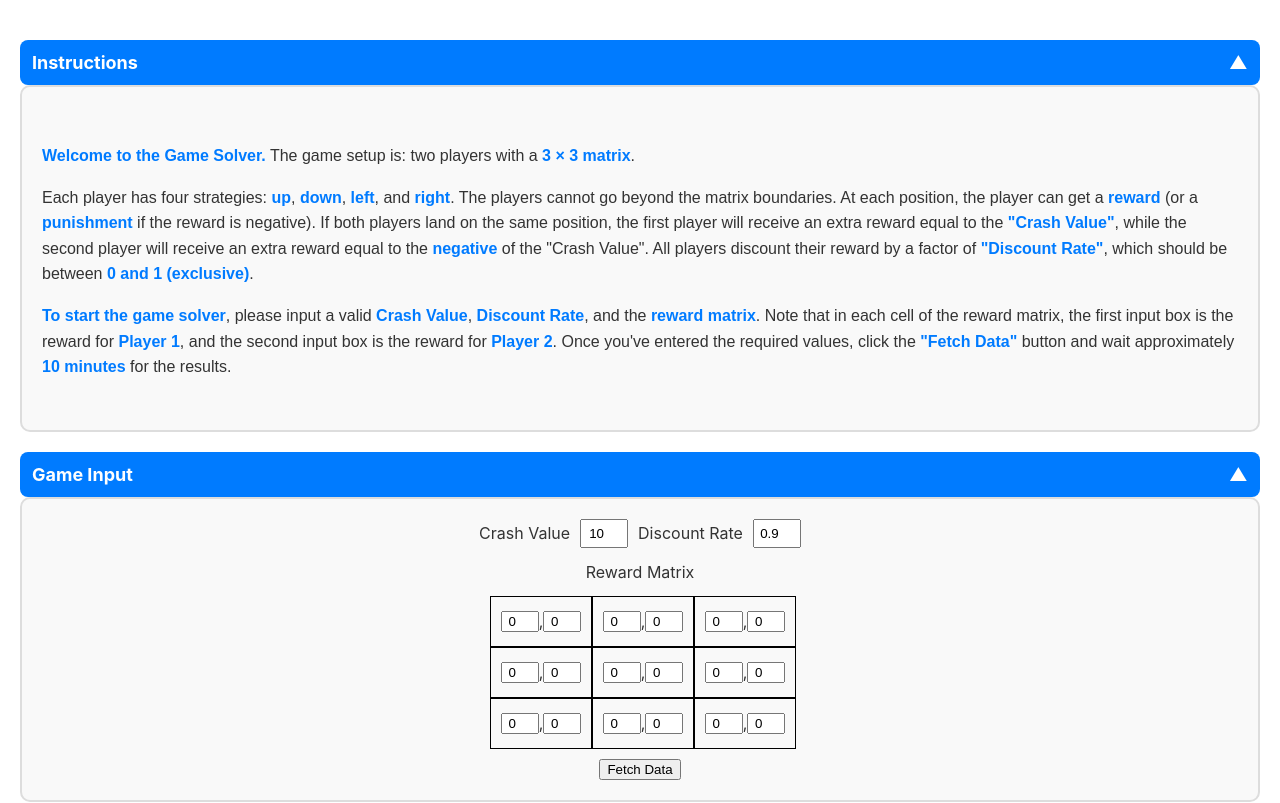
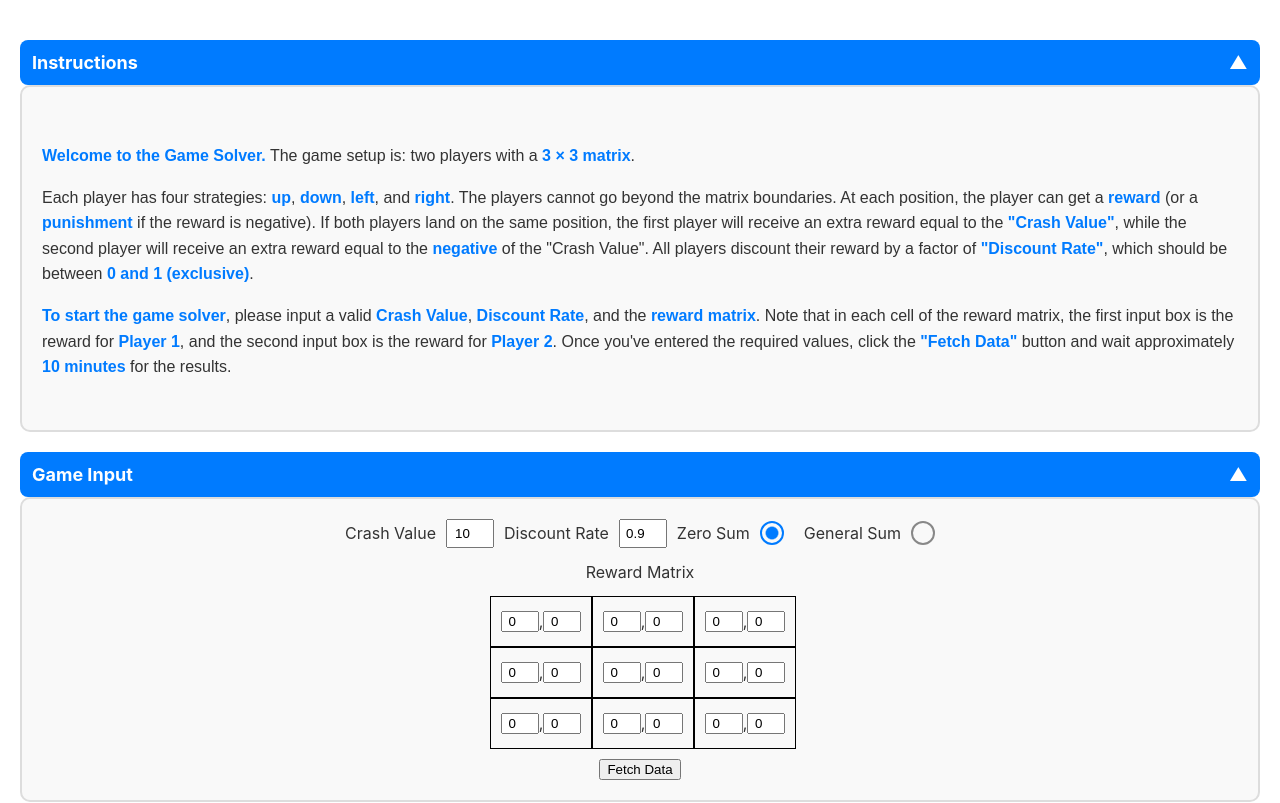
Before and after one commit to zelongjiang123/GameVisualization, a React app: page / in a window 1280 px wide. Shown: the top 803 px of the page. Built offline with nearby package versions, Linux system fonts and the light colour scheme.

Commit message:
enable the users to select between zero sum and general sum

```diff
--- a/src/App.tsx
+++ b/src/App.tsx
@@ -5,7 +5,7 @@ import OptimalPoliciesPage from './pages/optimal_policies_visualization_page/Opt
 import OptimalStrategiesPage from './pages/optimal_strategies_page/OptimalStrategiesPage';
 import NodesGraph from './components/NodesGraph';
 import { getGameResult } from './api_calls/apiCall';
-import { Arrow, JointStrategy, StrategiesGivenOpponentPosition } from './components/configs';
+import { Arrow, GameType, JointStrategy, StrategiesGivenOpponentPosition } from './components/configs';
 import LoadingPage from './pages/loading_page/LoadingPage';
 import GameAnimationPage from './pages/optimal_policies_visualization_page/GameAnimationPage';
 import GameInput from './pages/game_input_page/GameInput';
@@ -20,6 +20,7 @@ function App() {
   const [strategiesGivenOpponentPosition, setStrategiesGivenOpponentPosition] = useState<StrategiesGivenOpponentPosition[][]>([]);
   const [loading, setLoading] = useState<boolean>(false);
   const [message, setMessage] = useState<string>("");
+  const [gameType, setGameType] = useState<GameType>("Zero Sum");
   const [jointStrategiesMap, setJointStrategiesMap] = useState<Map<string, JointStrategy>>(new Map());
 
    const initialMatrix = Array(3)
@@ -35,7 +36,7 @@ function App() {
     console.log("click");
     setMessage("");
     setLoading(true);
-    let {jointStrategiesMap, strategiesGivenOpponentPosition, arrowsJointStrategies} = await getGameResult(rewardMatrix, crashValue, discountRate, (message) => setMessage(message));
+    let {jointStrategiesMap, strategiesGivenOpponentPosition, arrowsJointStrategies} = await getGameResult(rewardMatrix, crashValue, discountRate, gameType,(message) => setMessage(message));
     setStrategiesGivenOpponentPosition(strategiesGivenOpponentPosition);
     setArrowsJointStrategies(arrowsJointStrategies);
     setJointStrategiesMap(jointStrategiesMap);
@@ -47,7 +48,7 @@ function App() {
       { !loading &&
       <div className='content'>
         <Instruction/>
-        <GameInputContext.Provider value={{rewardMatrix, setRewardMatrixCallback: (matrix) => setRewardMatrix(matrix), crashValue, setCrashValueCallback: (value) => setCrashValue(value), discountRate, setDiscountRateCallback: (value) => setDiscountRate(value)}}>
+        <GameInputContext.Provider value={{gameType, setGameTypeCallback: (value) => {setGameType(value)}, rewardMatrix, setRewardMatrixCallback: (matrix) => setRewardMatrix(matrix), crashValue, setCrashValueCallback: (value) => setCrashValue(value), discountRate, setDiscountRateCallback: (value) => setDiscountRate(value)}}>
           <GameInput onFetchData={handleButtonClick}/>
         </GameInputContext.Provider>
 
--- a/src/api_calls/apiCall.tsx
+++ b/src/api_calls/apiCall.tsx
@@ -1,4 +1,4 @@
-import { Arrow, JointStrategy, StrategiesGivenOpponentPosition, Strategy } from "../components/configs";
+import { Arrow, GameType, JointStrategy, StrategiesGivenOpponentPosition, Strategy } from "../components/configs";
 
 
 interface GetGameResultResponse {
@@ -11,7 +11,7 @@ const server_url_local = "http://localhost:5000";
 // const server_url = "https://game-solver-backend.onrender.com";
 const server_url = "https://www.zelongjiang.cc";
 
-export async function getGameResult(rewardMatrix: number[][][], crashValue: number, discountRate: number, onMessage: (message: string) => void): Promise<GetGameResultResponse> {
+export async function getGameResult(rewardMatrix: number[][][], crashValue: number, discountRate: number, gameType: GameType, onMessage: (message: string) => void): Promise<GetGameResultResponse> {
 
     return new Promise(async (resolve, reject) => {
         try {
@@ -27,6 +27,7 @@ export async function getGameResult(rewardMatrix: number[][][], crashValue: numb
                 rewardMatrix,
                 crashValue,
                 discountRate,
+                gameType,
             }
 
             const response = await fetch(`${server_url_local}/api/start_game`, {
--- a/src/components/configs.tsx
+++ b/src/components/configs.tsx
@@ -29,3 +29,5 @@ export interface JointStrategy {
     positions: number[][],
     transitions: {positions: number[], nextPositions: number[], probability: number}[][]
 }
+
+export type GameType = "Zero Sum" | "General Sum";
--- /dev/null
+++ b/src/components/utils/OptionSelector.less
@@ -0,0 +1,36 @@
+.option-selector {
+    display: flex;
+    gap: 20px;
+    align-items: center;
+
+    .option-label {
+      display: flex;
+      align-items: center;
+      cursor: pointer;
+      font-size: 16px;
+
+      .option-text {
+        margin-right: 10px;
+      }
+
+      .option-circle {
+        width: 20px;
+        height: 20px;
+        border: 2px solid #888;
+        border-radius: 50%;
+        display: flex;
+        align-items: center;
+        justify-content: center;
+        transition: all 0.3s ease-in-out;
+
+        &:hover {
+          border-color: #007bff;
+        }
+
+        &.selected {
+          border-color: #007bff;
+          background: radial-gradient(circle, #007bff 40%, transparent 50%);
+        }
+      }
+    }
+  }
--- /dev/null
+++ b/src/components/utils/OptionSelector.tsx
@@ -0,0 +1,31 @@
+import { useState } from "react";
+import "./OptionSelector.less";
+
+interface OptionSelectorProps {
+  options: string[];
+  onSelect: (selected: string) => void;
+  defaultOption: string;
+}
+
+export default function OptionSelector({ options, onSelect, defaultOption }: OptionSelectorProps) {
+  const [selected, setSelected] = useState<string>(defaultOption);
+
+  const handleSelect = (option: string) => {
+    setSelected(option);
+    onSelect(option);
+  };
+
+  return (
+    <div className="option-selector">
+      {options.map((option) => (
+        <label key={option} className="option-label">
+          <span className="option-text">{option}</span>
+          <span
+            className={`option-circle ${selected === option ? "selected" : ""}`}
+            onClick={() => handleSelect(option)}
+          />
+        </label>
+      ))}
+    </div>
+  );
+}
--- a/src/contexts/GameInputContext.tsx
+++ b/src/contexts/GameInputContext.tsx
@@ -1,4 +1,5 @@
 import React, { createContext, useContext, useState } from "react";
+import { GameType } from "../components/configs";
 
 // Define the context type (optional but recommended)
 export interface GameInputContextType {
@@ -8,6 +9,8 @@ export interface GameInputContextType {
   setCrashValueCallback: (value: number) => void;
   discountRate: number;
   setDiscountRateCallback: (value: number) => void;
+  gameType: GameType;
+  setGameTypeCallback: (value: GameType) => void;
 }
 
 // Create the context with a default value (null or default object)
@@ -18,4 +21,6 @@ export const GameInputContext = createContext<GameInputContextType>({
   setCrashValueCallback: () => {},
   discountRate: 0.9,
   setDiscountRateCallback: () => {},
+  gameType: "Zero Sum",
+  setGameTypeCallback: () => {},
 });
--- a/src/pages/game_input_page/GameInput.tsx
+++ b/src/pages/game_input_page/GameInput.tsx
@@ -2,6 +2,8 @@ import React, { useContext, useState } from "react";
 import "./GameInput.less"
 import { GameInputContext } from "../../contexts/GameInputContext";
 import CollapsibleSection from "../../components/utils/CollapsibleSection";
+import OptionSelector from "../../components/utils/OptionSelector";
+import { GameType } from "../../components/configs";
 
 interface GameInputProps {
   onFetchData: () => void,
@@ -37,6 +39,11 @@ const GameInput: React.FC<GameInputProps> = ({
     context.setDiscountRateCallback(numericValue);
   }
 
+  const handleGameTypeChange = (value: string) => {
+    let type: GameType = value as GameType;
+    context.setGameTypeCallback(type);
+  }
+
   return (
     <CollapsibleSection title="Game Input">
       <div className="game-input">
@@ -62,6 +69,7 @@ const GameInput: React.FC<GameInputProps> = ({
               style={{ width: "40px", textAlign: "center" }}
             />
           </div>
+          <OptionSelector options={["Zero Sum", "General Sum"]} onSelect={(selected) => handleGameTypeChange(selected)} defaultOption={"Zero Sum"}/>
         </div>
         <label>Reward Matrix</label>
         <div className="game-input-matrix-container">
```
